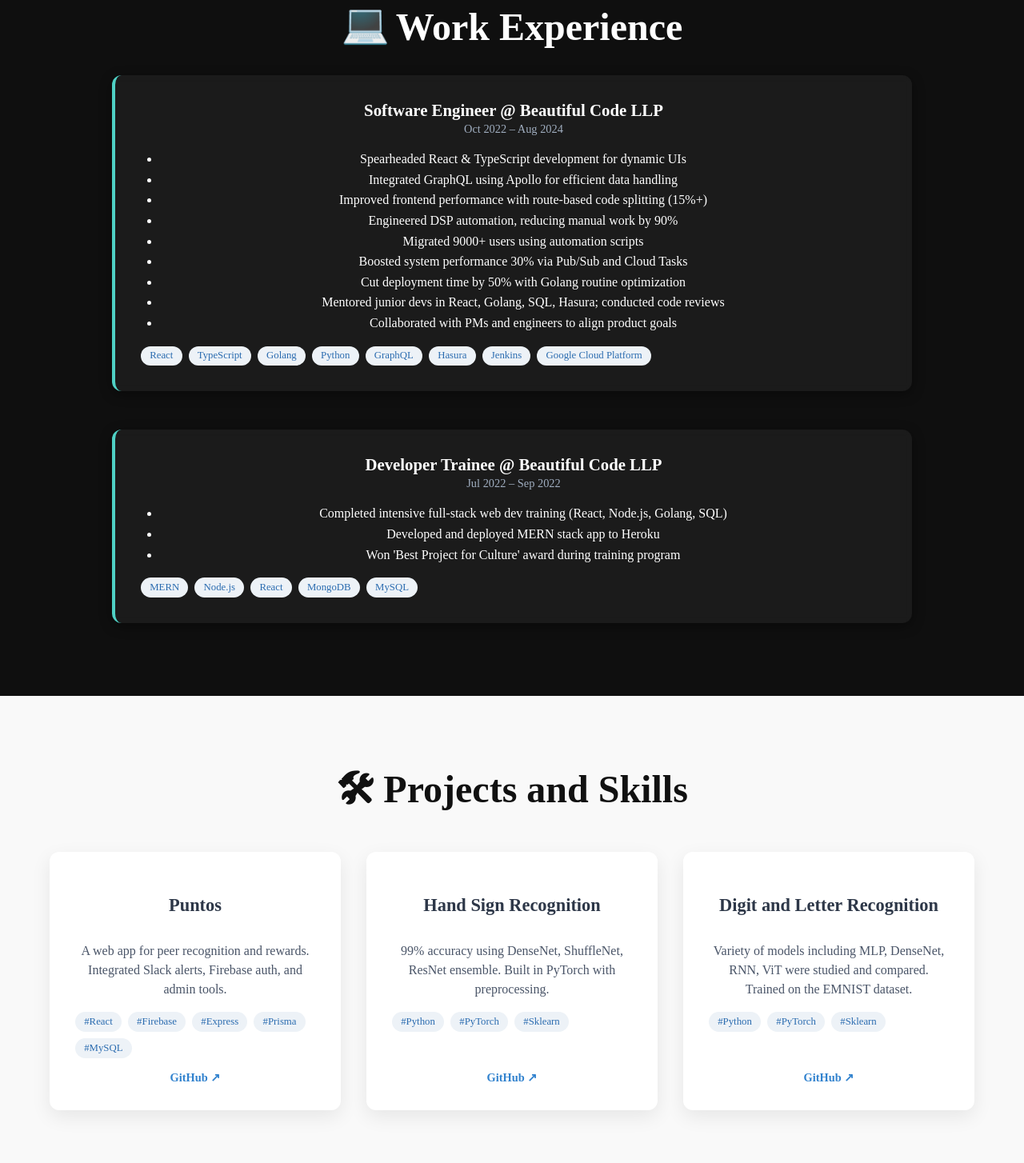
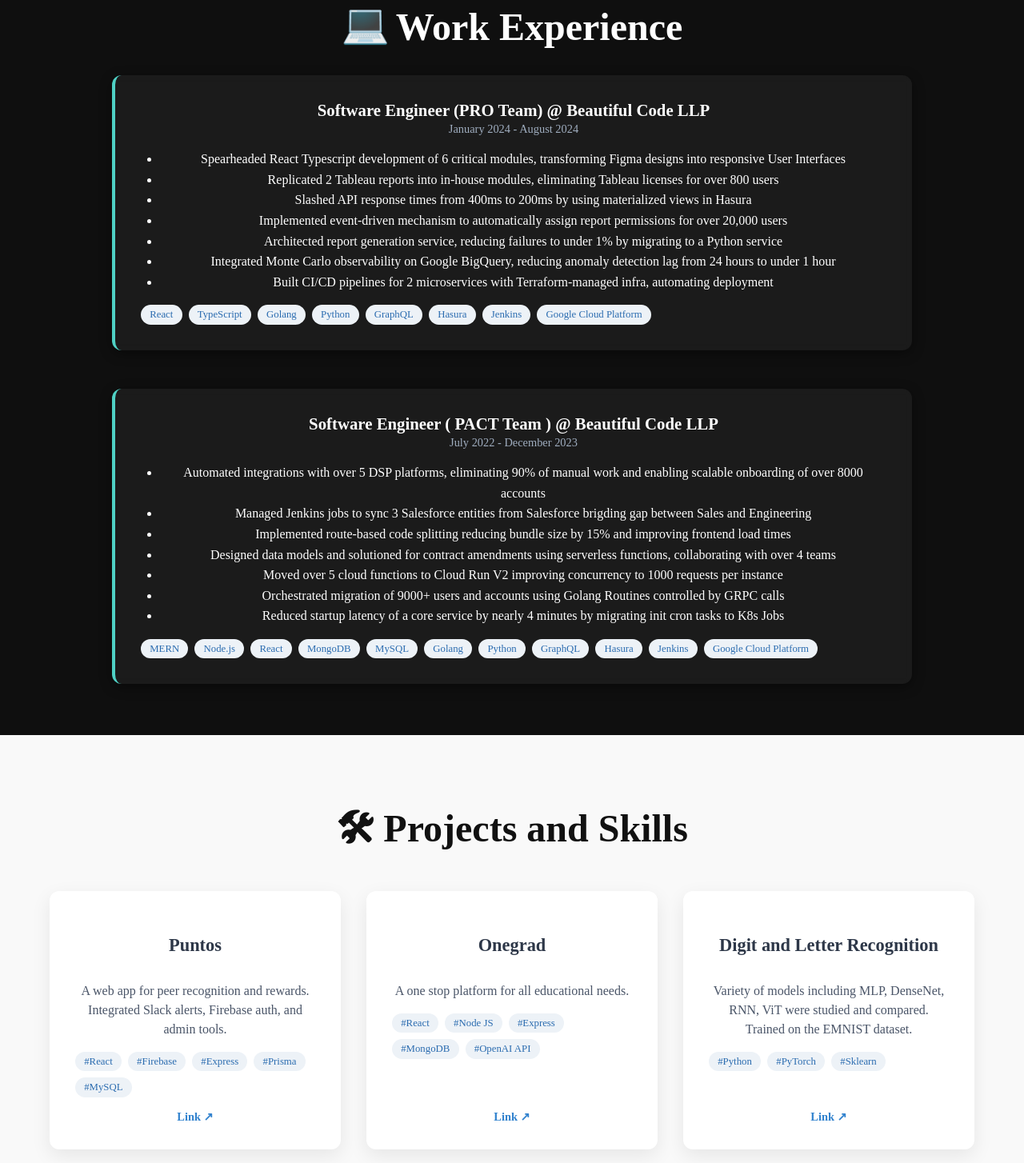
Before and after one commit to pteja1021/Portfolio, a React (Create React App) app: page / in a window 1280 px wide. Shown: the part 1740-3194 px from the top of the page at 80% size. Built offline with nearby package versions, Linux system fonts and the light colour scheme; no server answers.

Commit message:
update jobs

```diff
--- a/src/Sections/3-Experience/index.jsx
+++ b/src/Sections/3-Experience/index.jsx
@@ -5,8 +5,8 @@
 const experiences = [
   {
     company: "Beautiful Code LLP",
-    role: "Software Engineer",
-    period: "Oct 2022 – Aug 2024",
+    role: "Software Engineer (PRO Team)",
+    period: "January 2024 - August 2024",
     tags: [
       "React",
       "TypeScript",
@@ -18,26 +18,40 @@
       "Google Cloud Platform",
     ],
     points: [
-      "Spearheaded React & TypeScript development for dynamic UIs",
-      "Integrated GraphQL using Apollo for efficient data handling",
-      "Improved frontend performance with route-based code splitting (15%+)",
-      "Engineered DSP automation, reducing manual work by 90%",
-      "Migrated 9000+ users using automation scripts",
-      "Boosted system performance 30% via Pub/Sub and Cloud Tasks",
-      "Cut deployment time by 50% with Golang routine optimization",
-      "Mentored junior devs in React, Golang, SQL, Hasura; conducted code reviews",
-      "Collaborated with PMs and engineers to align product goals",
+      "Spearheaded React Typescript development of 6 critical modules, transforming Figma designs into responsive User Interfaces",
+      "Replicated 2 Tableau reports into in-house modules, eliminating Tableau licenses for over 800 users",
+      "Slashed API response times from 400ms to 200ms by using materialized views in Hasura",
+      "Implemented event-driven mechanism to automatically assign report permissions for over 20,000 users",
+      "Architected report generation service, reducing failures to under 1% by migrating to a Python service",
+      "Integrated Monte Carlo observability on Google BigQuery, reducing anomaly detection lag from 24 hours to under 1 hour",
+      "Built CI/CD pipelines for 2 microservices with Terraform-managed infra, automating deployment",
     ],
   },
   {
     company: "Beautiful Code LLP",
-    role: "Developer Trainee",
-    period: "Jul 2022 – Sep 2022",
-    tags: ["MERN", "Node.js", "React", "MongoDB", "MySQL"],
+    role: "Software Engineer ( PACT Team )",
+    period: "July 2022 - December 2023",
+    tags: [
+      "MERN",
+      "Node.js",
+      "React",
+      "MongoDB",
+      "MySQL",
+      "Golang",
+      "Python",
+      "GraphQL",
+      "Hasura",
+      "Jenkins",
+      "Google Cloud Platform",
+    ],
     points: [
-      "Completed intensive full-stack web dev training (React, Node.js, Golang, SQL)",
-      "Developed and deployed MERN stack app to Heroku",
-      "Won 'Best Project for Culture' award during training program",
+      "Automated integrations with over 5 DSP platforms, eliminating 90% of manual work and enabling scalable onboarding of over 8000 accounts",
+      "Managed Jenkins jobs to sync 3 Salesforce entities from Salesforce brigding gap between Sales and Engineering",
+      "Implemented route-based code splitting reducing bundle size by 15% and improving frontend load times",
+      "Designed data models and solutioned for contract amendments using serverless functions, collaborating with over 4 teams",
+      "Moved over 5 cloud functions to Cloud Run V2 improving concurrency to 1000 requests per instance",
+      "Orchestrated migration of 9000+ users and accounts using Golang Routines controlled by GRPC calls",
+      "Reduced startup latency of a core service by nearly 4 minutes by migrating init cron tasks to K8s Jobs",
     ],
   },
 ];
--- a/src/Sections/4-Projects/index.jsx
+++ b/src/Sections/4-Projects/index.jsx
@@ -11,11 +11,11 @@
     link: "https://github.com/pteja1021/puntos",
   },
   {
-    title: "Hand Sign Recognition",
-    tech: ["Python", "PyTorch", "Sklearn"],
+    title: "Onegrad",
+    tech: ["React", "Node JS", "Express", "MongoDB", "OpenAI API"],
     description:
-      "99% accuracy using DenseNet, ShuffleNet, ResNet ensemble. Built in PyTorch with preprocessing.",
-    link: "https://github.com/pteja1021",
+      "A one stop platform for all educational needs.",
+    link: "https://demo.onegrad.ai",
   },
   {
     title: "Digit and Letter Recognition",
@@ -85,7 +85,7 @@
                 target="_blank"
                 rel="noreferrer"
               >
-                GitHub ↗
+                Link ↗
               </a>
             )}
           </motion.div>
```
